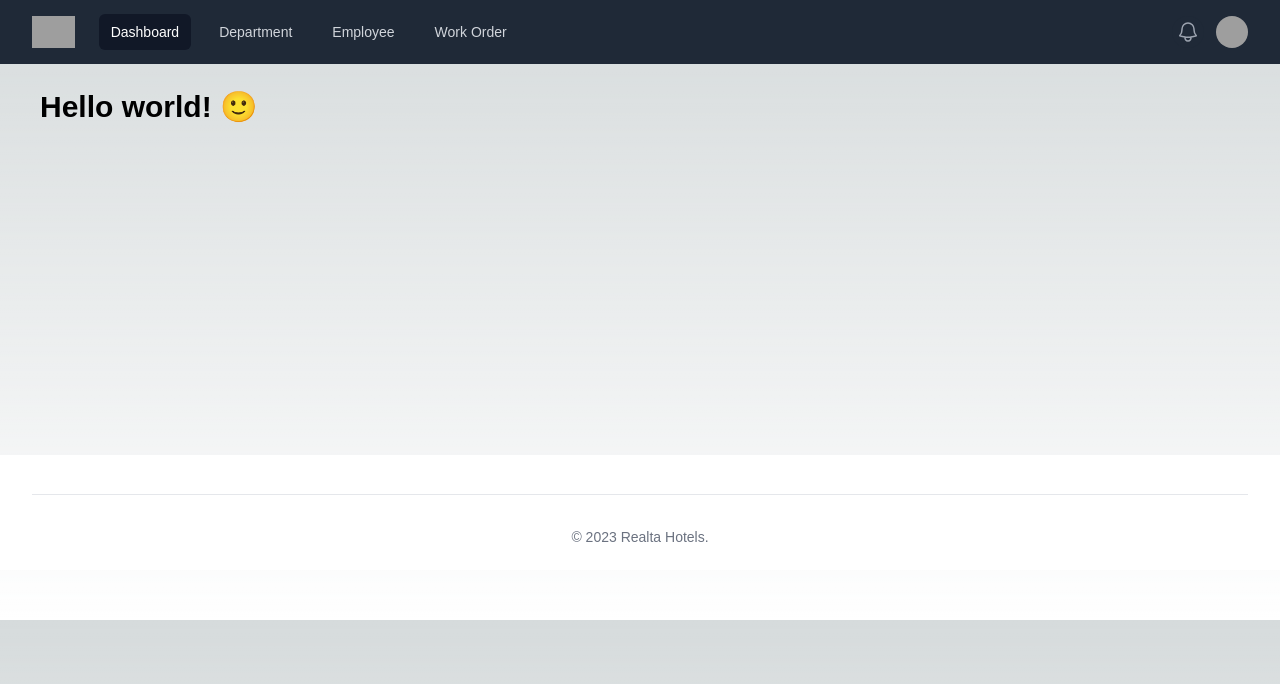
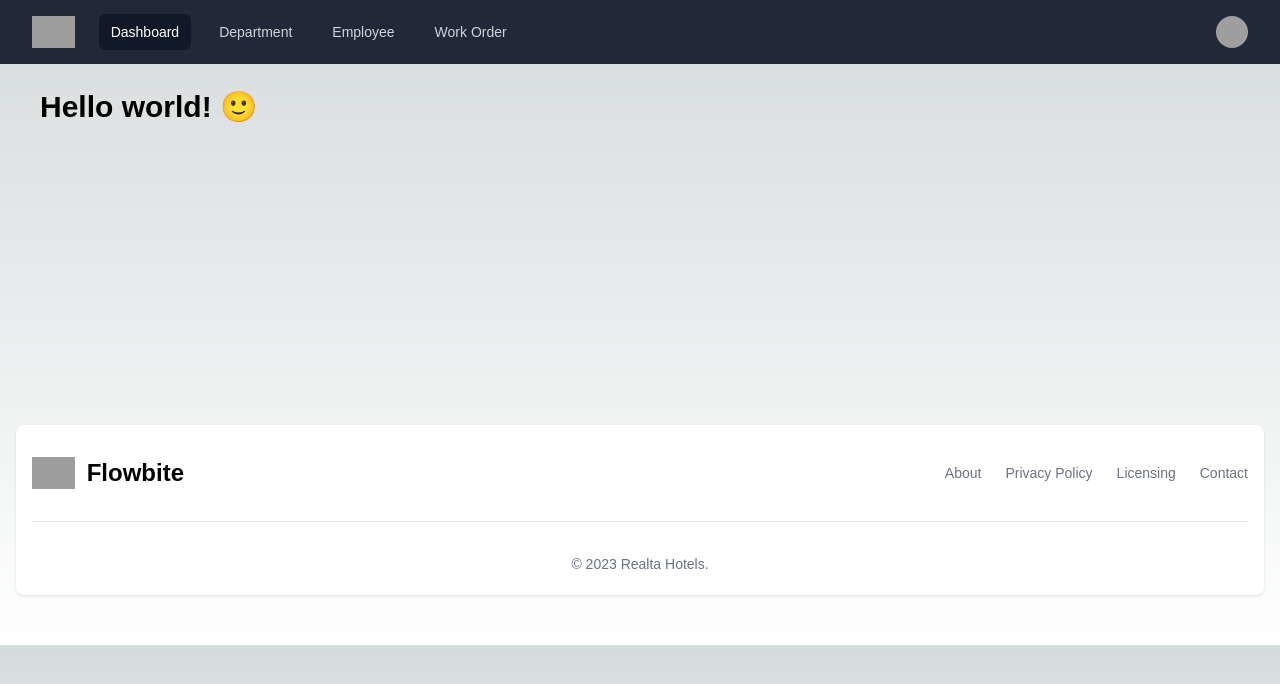
Before and after one commit to KucingBelangTiga/HotelRealtaFrontEnd, a Next.js app: page / in a window 1280 px wide. Shown: the top 684 px of the page. Built offline with nearby package versions, Linux system fonts and the light colour scheme; grey boxes are pictures that could not be loaded.

Commit message:
new format

```diff
--- a/src/components/footer/index.tsx
+++ b/src/components/footer/index.tsx
@@ -2,13 +2,33 @@ import React from 'react'
 
 export default function Footer() {
     return (
-        <footer aria-label="Site Footer" className="bg-white border-top border-gray-300" style={{ marginTop: "330px", marginBottom: "50px", height: "115px"}}>
-        <div
-          className="max-w-screen-xl px-4 py-16 mx-auto space-y-8 sm:px-6 lg:space-y-16 lg:px-8">
-            <hr style={{ marginTop: "-25px"}} className="my-6 border-gray-200 sm:mx-auto dark:border-gray-700 lg:my-8" />
-            <span style={{ marginTop: "-0.5px"}} className="block text-sm text-gray-500 sm:text-center dark:text-gray-400">&copy; 2023 <a href="https://flowbite.com" target="_blank" className="hover:underline"> Realta Hotels</a>.
+
+<footer className="bg-white rounded-lg shadow dark:bg-gray-900 m-4" style={{ marginTop: "300px", marginBottom: "50px", height: "170px"}}>
+    <div className="w-full max-w-screen-xl mx-auto p-4 md:py-8">
+        <div className="sm:flex sm:items-center sm:justify-between">
+            <a href="https://flowbite.com/" className="flex items-center mb-4 sm:mb-0">
+                <img src="https://flowbite.com/docs/images/logo.svg" className="h-8 mr-3" alt="Flowbite Logo" />
+                <span className="self-center text-2xl font-semibold whitespace-nowrap dark:text-white">Flowbite</span>
+            </a>
+            <ul className="flex flex-wrap items-center mb-6 text-sm font-medium text-gray-500 sm:mb-0 dark:text-gray-400">
+                <li>
+                    <a href="#" className="mr-4 hover:underline md:mr-6 ">About</a>
+                </li>
+                <li>
+                    <a href="#" className="mr-4 hover:underline md:mr-6">Privacy Policy</a>
+                </li>
+                <li>
+                    <a href="#" className="mr-4 hover:underline md:mr-6 ">Licensing</a>
+                </li>
+                <li>
+                    <a href="#" className="hover:underline">Contact</a>
+                </li>
+            </ul>
+        </div>
+        <hr className="my-6 border-gray-200 sm:mx-auto dark:border-gray-700 lg:my-8" />
+        <span className="block text-sm text-gray-500 sm:text-center dark:text-gray-400">&copy; 2023 <a href="https://flowbite.com" target="_blank" className="hover:underline"> Realta Hotels</a>.
             </span>
-        </div>
-      </footer>
+    </div>
+</footer>
         )
     }
--- a/src/components/header/index.tsx
+++ b/src/components/header/index.tsx
@@ -71,24 +71,14 @@ export default function Header() {
                                 </div>
                             </div>
                             <div className="absolute inset-y-0 right-0 flex items-center pr-2 sm:static sm:inset-auto sm:ml-6 sm:pr-0">
-                                <button
-                                    type="button"
-                                    className="rounded-full bg-gray-800 p-1 text-gray-400 hover:text-white focus:outline-none focus:ring-2 focus:ring-white focus:ring-offset-2 focus:ring-offset-gray-800"
-                                >
-                                    <span className="sr-only">View notifications</span>
-                                    <BellIcon className="h-6 w-6" aria-hidden="true" />
-                                </button>
+
 
                                 {/* Profile dropdown */}
                                 <Menu as="div" className="relative ml-3">
                                     <div>
-                                        <Menu.Button className="flex rounded-full bg-gray-800 text-sm focus:outline-none focus:ring-2 focus:ring-white focus:ring-offset-2 focus:ring-offset-gray-800">
-                                            <span className="sr-only">Open user menu</span>
-                                            <img
-                                                className="h-8 w-8 rounded-full"
-                                                src="https://images.unsplash.com/photo-1472099645785-5658abf4ff4e?ixlib=rb-1.2.1&ixid=eyJhcHBfaWQiOjEyMDd9&auto=format&fit=facearea&facepad=2&w=256&h=256&q=80"
-                                                alt=""
-                                            />
+                                    <Menu.Button type="button" className="flex mx-3 text-sm bg-gray-800 rounded-full md:mr-0 focus:ring-4 focus:ring-gray-300 dark:focus:ring-gray-600" id="user-menu-button" aria-expanded="false" data-dropdown-toggle="dropdown">
+                                        <span className="sr-only">Open user menu</span>
+                                        <img className="w-8 h-8 rounded-full" src="https://flowbite.com/docs/images/people/profile-picture-5.jpg" alt="user photo"/>
                                         </Menu.Button>
                                     </div>
                                     <Transition
@@ -100,6 +90,7 @@ export default function Header() {
                                         leaveFrom="transform opacity-100 scale-100"
                                         leaveTo="transform opacity-0 scale-95"
                                     >
+
                                         <Menu.Items className="absolute right-0 z-10 mt-2 w-48 origin-top-right rounded-md bg-white py-1 shadow-lg ring-1 ring-black ring-opacity-5 focus:outline-none">
                                             <Menu.Item>
                                                 {({ active }) => (
--- /dev/null
+++ b/src/components/layout/modal.tsx
@@ -0,0 +1,34 @@
+import React from 'react'
+
+const Modal = (props:any) => {
+  return (
+    <div className="relative z-10" aria-labelledby="modal-title" role="dialog" aria-modal="true">
+                <div className="fixed inset-0 bg-gray-500 bg-opacity-75 transition-opacity"></div>
+                    <div className="fixed inset-0 z-10 overflow-y-auto">
+                      <div className="flex min-h-full items-end justify-center p-4 text-center sm:items-center sm:p-0">
+                        <div className="relative transform overflow-hidden rounded-lg bg-white text-left shadow-xl transition-all sm:my-8 sm:w-full sm:max-w-lg">
+                          <div className="bg-white px-4 pb-4 pt-5 sm:p-6 sm:pb-4">
+                            <div className="sm:flex sm:items-start">
+                              <div className="mx-auto flex h-12 w-12 flex-shrink-0 items-center justify-center rounded-full bg-red-100 sm:mx-0 sm:h-10 sm:w-10">
+                              <svg xmlns="http://www.w3.org/2000/svg" fill="none" viewBox="0 0 24 24" strokeWidth={1.5} stroke="currentColor" className="w-6 h-6">
+                                <path strokeLinecap="round" strokeLinejoin="round" d="M7.5 8.25h9m-9 3H12m-9.75 1.51c0 1.6 1.123 2.994 2.707 3.227 1.129.166 2.27.293 3.423.379.35.026.67.21.865.501L12 21l2.755-4.133a1.14 1.14 0 01.865-.501 48.172 48.172 0 003.423-.379c1.584-.233 2.707-1.626 2.707-3.228V6.741c0-1.602-1.123-2.995-2.707-3.228A48.394 48.394 0 0012 3c-2.392 0-4.744.175-7.043.513C3.373 3.746 2.25 5.14 2.25 6.741v6.018z" />
+                              </svg>
+                              </div>
+                              <div className="mt-3 text-center sm:ml-4 sm:mt-0 sm:text-left">
+                              <h3 className="text-base font-semibold leading-6 text-gray-900" id="modal-title">{props.title}</h3>
+                                <div className="mt-2 flex items-center justify-center p-12">
+                                <form method='POST'>
+                                {props.children}
+                                </form>
+                                </div>
+                            </div>
+                        </div>
+                    </div>
+                </div>
+            </div>
+        </div>
+    </div>
+  )
+}
+
+export default Modal
--- /dev/null
+++ b/src/components/layout/table.tsx
@@ -0,0 +1,22 @@
+import React from 'react'
+
+const Table = (props:any) => {
+  return (
+    <div className="overflow-hidden border border-gray-200 dark:border-gray-700 md:rounded-lg py-4">
+        <header className="px-5 py-4 border-b border-gray-100">
+                 <label className="mb-2 text-sm font-medium text-gray-900 sr-only dark:text-gray-300">Search</label>
+                 <div className="relative">
+                     <div className="flex absolute inset-y-0 left-0 items-center pl-3 pointer-events-none">
+                         <svg className="w-5 h-5 text-gray-500 dark:text-gray-400" fill="none" stroke="currentColor" viewBox="0 0 24 24" xmlns="http://www.w3.org/2000/svg"><path strokeLinecap="round" strokeLinejoin="round" strokeWidth="2" d="M21 21l-6-6m2-5a7 7 0 11-14 0 7 7 0 0114 0z"></path></svg>
+                     </div>
+                     <input type="search" onChange={props.setSearch} className="block p-4 pl-10 w-full text-sm text-gray-900 bg-gray-50 rounded-lg border border-gray-300 focus:ring-blue-500 focus:border-blue-500 dark:bg-gray-700 dark:border-gray-600 dark:placeholder-gray-400 dark:text-white dark:focus:ring-blue-500 dark:focus:border-blue-500" placeholder="Search Stock Name..." required />
+                 </div>
+             </header>
+        <table className="min-w-full divide-y divide-gray-200 dark:divide-gray-700">
+            {props.children}
+        </table>
+    </div>
+  )
+}
+
+export default Table
```
Also changed, not shown: src/pages/hr/department/table.tsx (added), src/pages/hr/job_role/table.tsx (added), src/pages/hr/shift/table.tsx (added).
